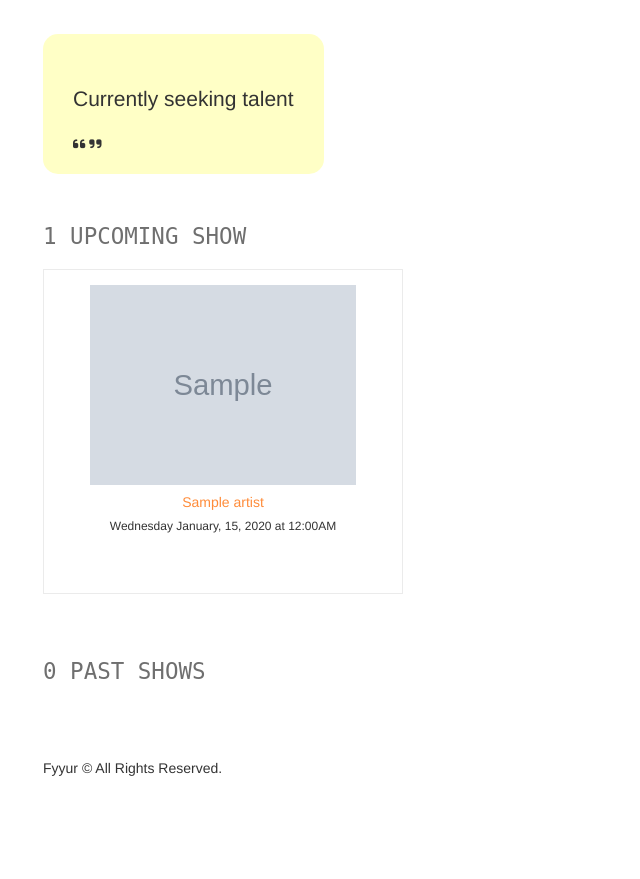
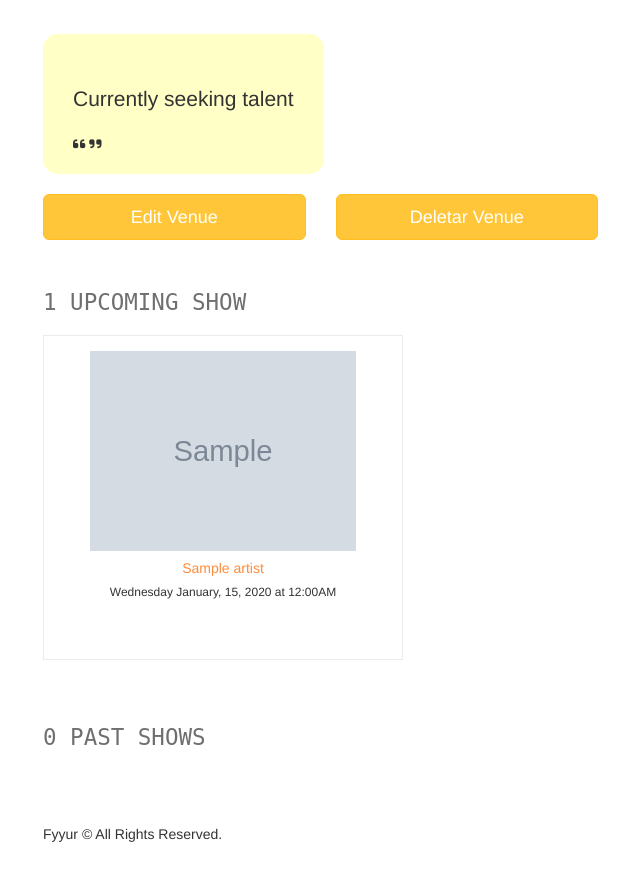
Before and after one commit to pilalouis/fyyur-Artist-Booking-Site, a Flask app: page /venues/1 in a window 1280 px wide. Shown: the part 337-1216 px from the top of the page, without its empty margins (27-667 px from the left). Before the commit the page ends 1113 px from the top, so only its background shows below. Run offline with Flask 2, Linux system fonts and the light colour scheme; tables that the repository leaves empty hold one stand-in row (values such as "Sample post"); grey boxes marked "Sample" are stand-in pictures; some libraries are stand-ins or nearby versions.

Commit message:
edit and delete buttons added to the venue page

```diff
--- a/templates/pages/show_venue.html
+++ b/templates/pages/show_venue.html
@@ -46,6 +46,19 @@
 		<img src="{{ venue.image_link }}" alt="Venue Image" />
 	</div>
 </div>
+
+<br />
+
+<div class="row">
+  <div class="col-sm-3">
+    <a href="{{ url_for('edit_venue', venue_id=venue.id) }}"
+       class="btn btn-primary btn-lg btn-block">Edit Venue</a>
+  </div>
+  <div class="col-sm-3">
+    <input type="submit" value="Deletar Venue" class="btn btn-primary btn-lg btn-block" formaction="{{ url_for('delete_venue', venue_id=venue.id) }}">
+  </div>
+</div>
+
 <section>
 	<h2 class="monospace">{{ venue.upcoming_shows_count }} Upcoming {% if venue.upcoming_shows_count == 1 %}Show{% else %}Shows{% endif %}</h2>
 	<div class="row">
```
